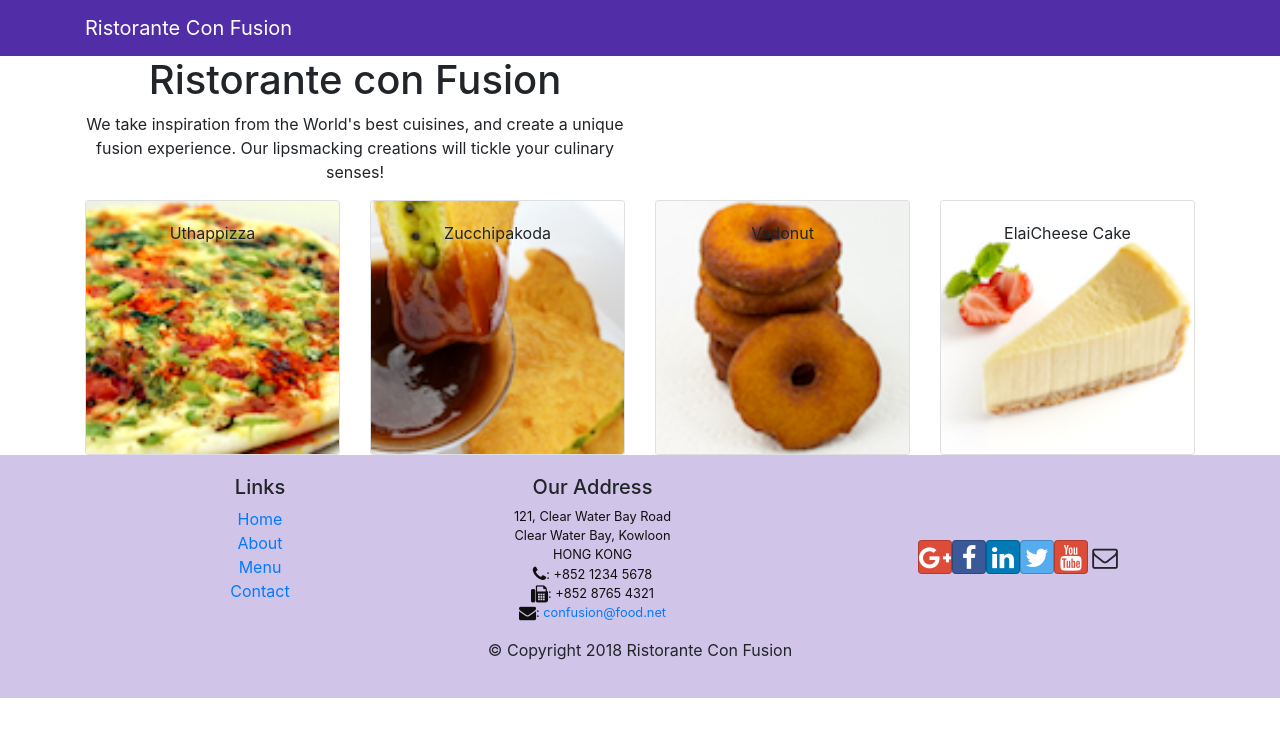
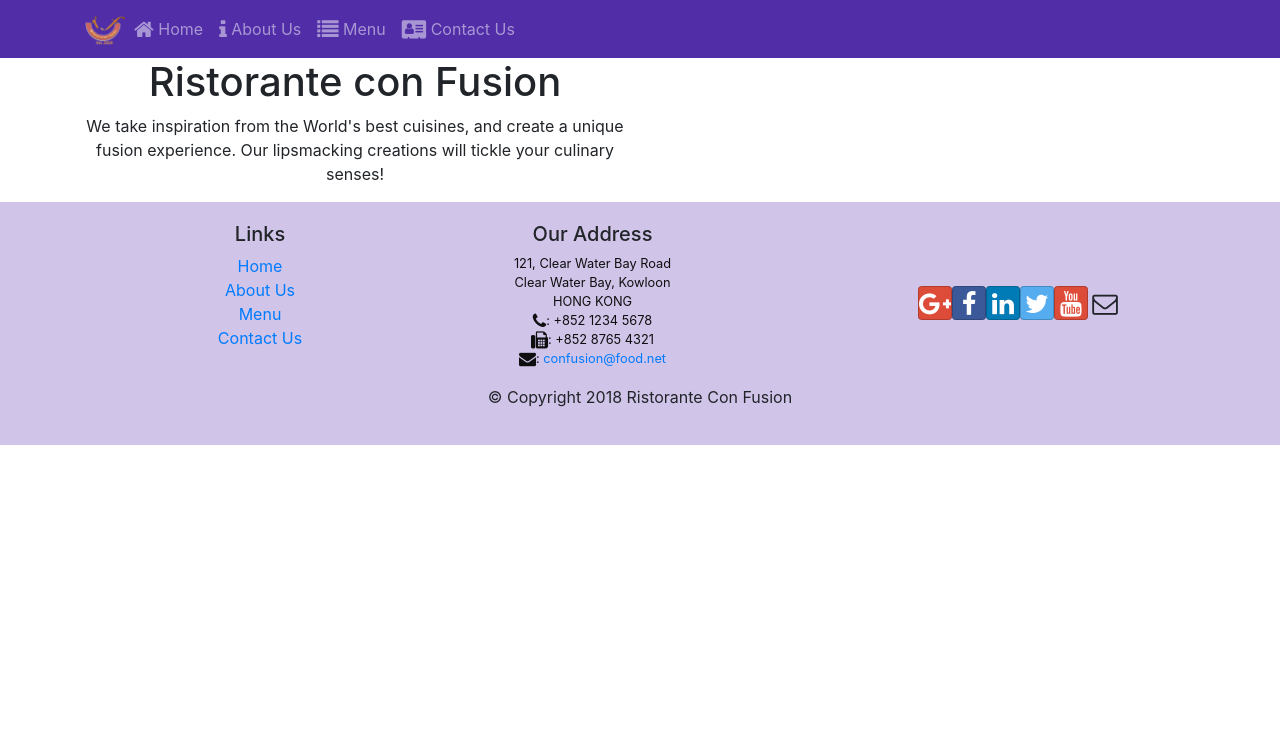
Before and after one commit to Binh2408/Confusion, a React (Create React App) app: page / in a window 1280 px wide. Shown: the top 736 px of the page. Built offline with nearby package versions, Linux system fonts and the light colour scheme.

Commit message:
React Rounter

```diff
--- a/package.json
+++ b/package.json
@@ -13,6 +13,7 @@
     "react": "^18.2.0",
     "react-dom": "^18.2.0",
     "react-popper": "^2.3.0",
+    "react-router-dom": "^6.13.0",
     "react-scripts": "^5.0.1",
     "reactstrap": "^9.1.10",
     "web-vitals": "^2.1.4"
--- a/src/App.js
+++ b/src/App.js
@@ -1,18 +1,44 @@
 
 import './App.css';
 import 'bootstrap/dist/css/bootstrap.min.css';
-import React, {Component} from 'react';
+import React, { Component } from 'react';
 import Main from './components/MainComponent';
-class App extends Component {
+import { BrowserRouter } from 'react-router-dom';
 
-  render() {
+
+function App() {
     return (
-      <div className="App">
-        <Main/>
-      </div>
+      <BrowserRouter>
+        <div className="App">
+          <Main />
+        </div>
+      </BrowserRouter>
+
     );
   }
-}
+
+// function App() {
+//   return (
+//     <BrowserRouter>
+//       <div className="App">
+//         <Main />
+//       </div>
+//     </BrowserRouter>
+
+//   );
+// }
+
+
+// class App extends Component {
+
+//   render() {
+//     return (
+//       <div className="App">
+//         <Main/>
+//       </div>
+//     );
+//   }
+// }
 
 
 export default App;
--- a/src/components/FooterComponent.js
+++ b/src/components/FooterComponent.js
@@ -1,17 +1,20 @@
 import React from 'react';
+import { Link } from 'react-router-dom';
+
 
 function Footer(props) {
-    return(
+    return (
         <div className="footer">
             <div className="container">
                 <div className="row justify-content-center">
                     <div className="col-4 offset-1 col-sm-2">
                         <h5>Links</h5>
                         <ul className="list-unstyled">
-                        <li><a href="#">Home</a></li>
-                        <li><a href="#">About</a></li>
-                        <li><a href="#">Menu</a></li>
-                        <li><a href="contactus.html">Contact</a></li>
+                            <li><Link to='/home'>Home</Link></li>
+                            <li><Link to='/aboutus'>About Us</Link></li>
+                            <li><Link to='/menu'>Menu</Link></li>
+                            <li><Link to='/contactus'>Contact Us</Link></li>
+
                         </ul>
                     </div>
                     <div className="col-7 col-sm-5">
--- a/src/components/HeaderComponent.js
+++ b/src/components/HeaderComponent.js
@@ -1,16 +1,50 @@
 import React, { Component } from 'react';
-import { Navbar, NavbarBrand, Jumbotron } from 'reactstrap';
+// import { Navbar, NavbarBrand, Jumbotron } from 'reactstrap';
+import { Nav, Navbar, NavbarBrand, NavbarToggler, Collapse, NavItem, Jumbotron } from 'reactstrap';
+import { NavLink } from 'react-router-dom';
+
 
 class Header extends Component {
+  constructor(props) {
+    super(props);
+
+    this.toggleNav = this.toggleNav.bind(this);
+    this.state = {
+      isNavOpen: false
+    };
+  }
+
+  toggleNav() {
+    this.setState({
+      isNavOpen: !this.state.isNavOpen
+    });
+  }
+
   render() {
-    return(
-    <React.Fragment>
-      <Navbar dark>
+    return (
+      <div>
+        <Navbar dark expand="md">
           <div className="container">
-            <NavbarBrand href="/">Ristorante Con Fusion</NavbarBrand>
+            <NavbarToggler onClick={this.toggleNav} />
+            <NavbarBrand className="mr-auto" href="/"><img src='assets/images/logo.png' height="30" width="41" alt='Ristorante Con Fusion' /></NavbarBrand>
+            <Collapse isOpen={this.state.isNavOpen} navbar>
+              <Nav navbar>
+                <NavItem>
+                  <NavLink className="nav-link" to='/home'><span className="fa fa-home fa-lg"></span> Home</NavLink>
+                </NavItem>
+                <NavItem>
+                  <NavLink className="nav-link" to='/aboutus'><span className="fa fa-info fa-lg"></span> About Us</NavLink>
+                </NavItem>
+                <NavItem>
+                  <NavLink className="nav-link" to='/menu'><span className="fa fa-list fa-lg"></span> Menu</NavLink>
+                </NavItem>
+                <NavItem>
+                  <NavLink className="nav-link" to='/contactus'><span className="fa fa-address-card fa-lg"></span> Contact Us</NavLink>
+                </NavItem>
+              </Nav>
+            </Collapse>
           </div>
         </Navbar>
-
           <div className="container">
             <div className="row row-header">
               <div className="col-12 col-sm-6">
@@ -19,10 +53,10 @@
               </div>
             </div>
           </div>
-
-    </React.Fragment>
+      </div>
     );
   }
 }
 
+
 export default Header;
--- /dev/null
+++ b/src/components/HomeComponent.js
@@ -0,0 +1,11 @@
+import React from 'react';
+
+function Home(props) {
+    return(
+      <div className="container">
+        <h4>Home</h4>
+      </div>
+    );
+}
+
+export default Home;
--- a/src/components/MainComponent.js
+++ b/src/components/MainComponent.js
@@ -5,28 +5,44 @@
 import { DISHES } from '../shared/dishes';
 import Header from './HeaderComponent';
 import Footer from './FooterComponent';
+import Home from './HomeComponent';
+import { Routes, Route, Navigate } from 'react-router-dom';
 
 class Main extends Component {
 
   constructor(props) {
     super(props);
     this.state = {
-        dishes: DISHES,
-        selectedDish: null
+      dishes: DISHES,
+      selectedDish: null
     };
   }
 
   onDishSelect(dishId) {
-    this.setState({ selectedDish: dishId});
+    this.setState({ selectedDish: dishId });
   }
 
   render() {
+    const HomePage = () => {
+      return (
+        <Home
+        />
+      );
+    }
+
     return (
       <div>
-        <Header/>
-        <Menu dishes={this.state.dishes} onClick={(dishId) => this.onDishSelect(dishId)} />
+        <Header />
+        <Routes>
+          <Route path='/home' Component={HomePage} />
+          <Route exact path='/menu' element={<Menu dishes = {this.state.dishes} onClick={(dishId)=> this.onDishSelect(dishId)}/>} />
+          <Route path="/home" element={<Navigate to="/Menu"/>}/>
+        </Routes>
+
+
+        {/* <Menu dishes={this.state.dishes} onClick={(dishId) => this.onDishSelect(dishId)} /> */}
         <DishDetail dish={this.state.dishes.filter((dish) => dish.id === this.state.selectedDish)[0]} />
-        <Footer/>
+        <Footer />
       </div>
     );
   }
--- a/src/components/MenuComponent.js
+++ b/src/components/MenuComponent.js
@@ -7,8 +7,8 @@
 
 function RenderMenuItem({ dish, onClick }) {
     return (
-        <Card
-            onClick={() => onClick(dish.id)}>
+        <Card onClick={() => onClick(dish.id)}>
+
             <CardImg width="100%" src={dish.image} alt={dish.name} />
             <CardImgOverlay>
                 <CardTitle>{dish.name}</CardTitle>
```
Also changed, not shown: 2 other files (tests, documents, lock files or other folders). Lines whose indentation alone changed are shown as unchanged.
